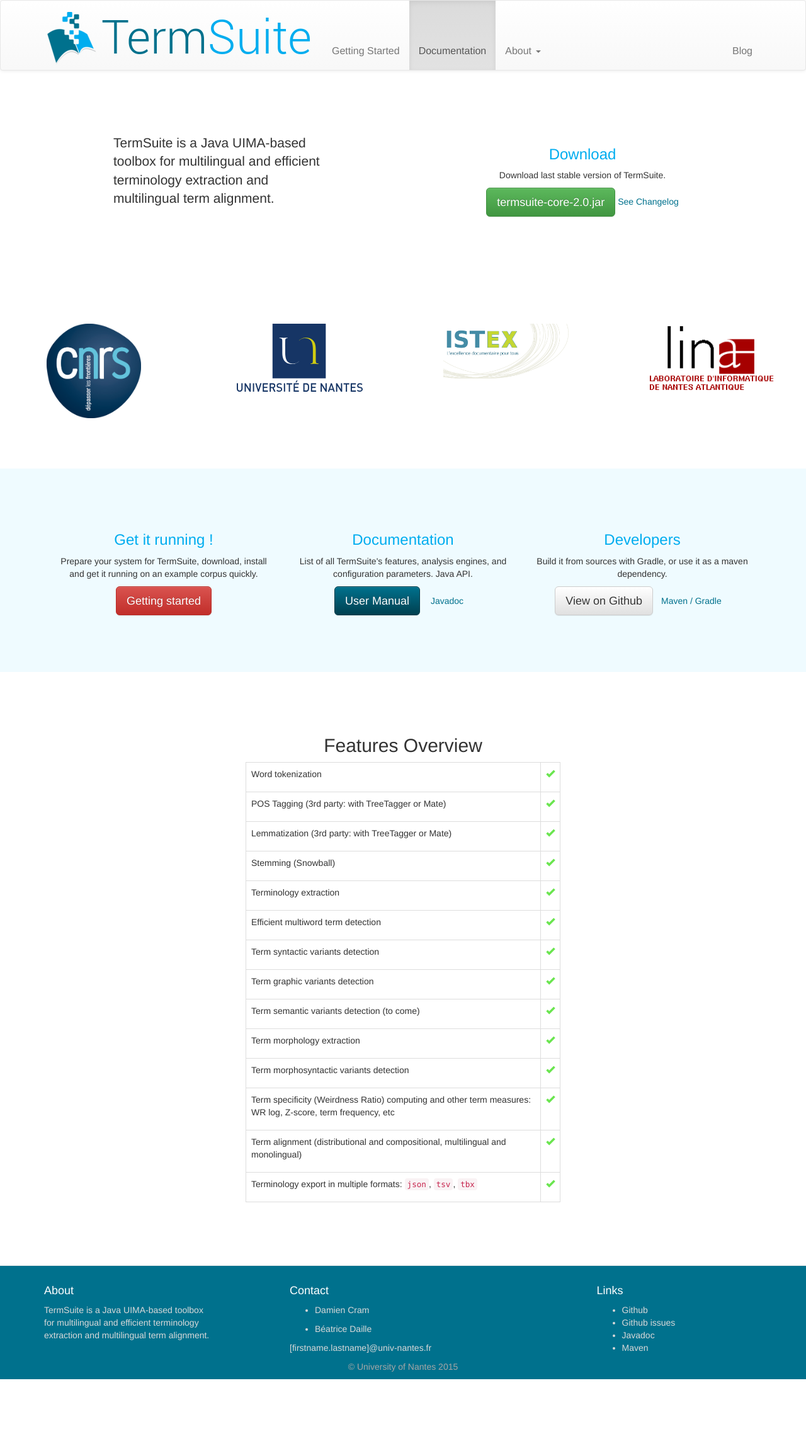
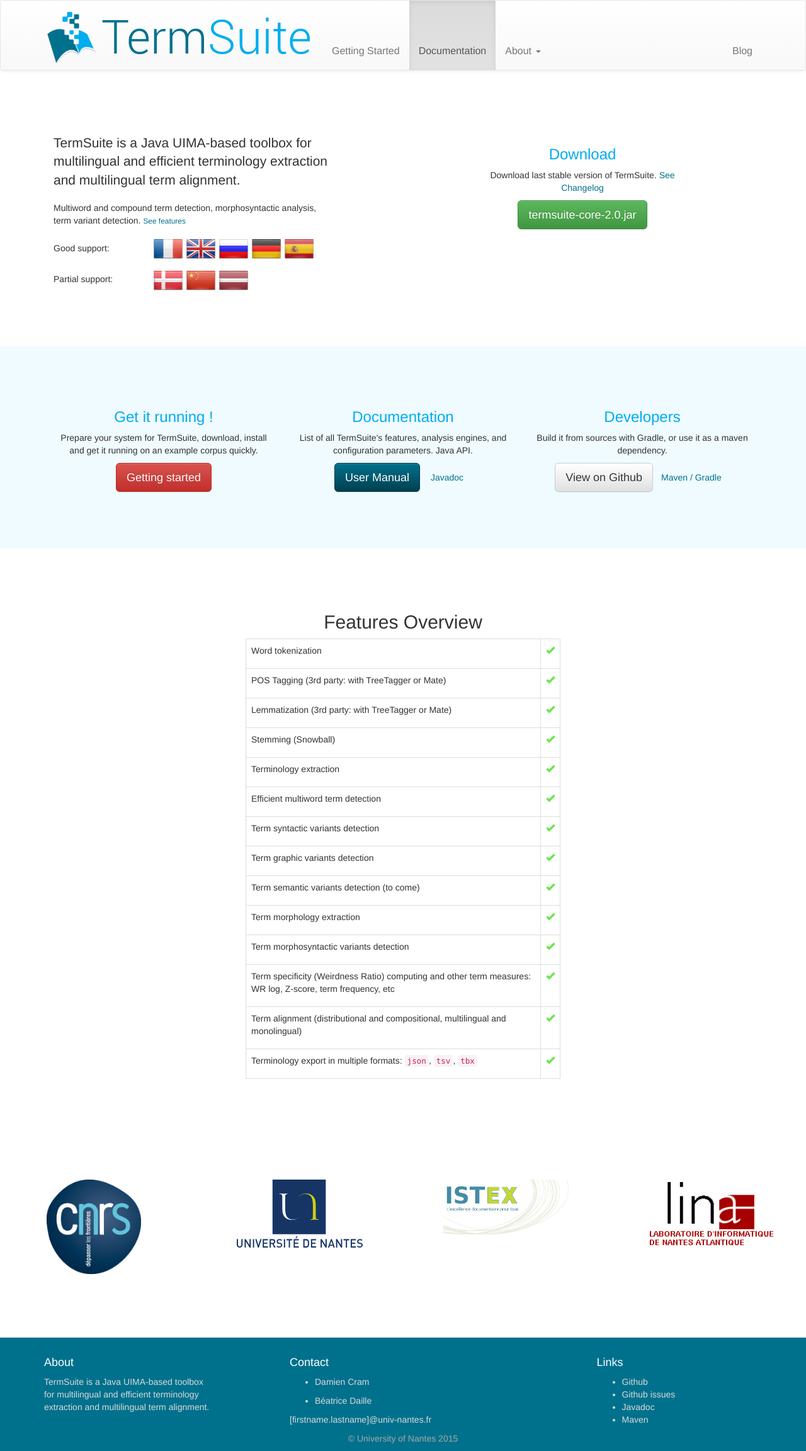
Before and after one commit to termsuite/termsuite.github.io, a Jekyll site: the page built from index.html, in a window 1280 px wide. Shown: the whole page at 63% size. Built offline with Jekyll 4.4.1, drawn with Linux system fonts in a browser that asks for light colours; nearby versions of some CDN libraries; before the commit the page ends 2190 px from its top, so only the background shows below that.

Commit message:
Added languages

```diff
--- a/_sass/_home.scss
+++ b/_sass/_home.scss
@@ -6,7 +6,17 @@
     background-color: lighten($brand-secondary, 50%);
   }
 
-  #features {
+  .row.languages {
+      padding: 0;
+      div {
+        line-height: 48px;
+        img {
+          width: 48px;
+        }
+      }
+  }
+
+  #features-block {
     table {
       max-width: 500px;
       margin: auto;
--- a/index.html
+++ b/index.html
@@ -6,31 +6,54 @@
 
   <div class="row">
     <div class="container">
-      <div class="col-md-1"></div>
-      <div class="col-md-4">
-        <p class="lead">{{site.description}}</p>
+      <div class="col-md-5">
+        <p class="lead">{{site.description}} </p>
+        <p>
+          Multiword and compound term detection, morphosyntactic analysis, term variant detection. <small><a href="#features">See features</a></small>
+        </p>
+        <div class="row languages">
+          <div class="col-md-4">
+            Good support:
+          </div>
+          <div class="col-md-8">
+            {% for l in site.data.languages %}
+              {% if l[1].support == 'good' %}
+                <img src="{{l[1].path}}" alt="{{l[1].name}}" title="{{l[1].name}}">
+              {% endif %}
+            {% endfor %}
+          </div>
+        </div>
+        <div class="row languages">
+          <div class="col-md-4">
+            Partial support:
+          </div>
+          <div class="col-md-8">
+            {% for l in site.data.languages %}
+              {% if l[1].support == 'poor' %}
+                <img  src="{{l[1].path}}" alt="{{l[1].name}}" title="{{l[1].name}}">
+              {% endif %}
+            {% endfor %}
+          </div>
+        </div>
       </div>
       <div class="col-md-2"></div>
       <div class="col-md-4 text-center">
         <h3>Download</h3>
-        <p>Download last stable version of TermSuite.</p>
+        <p>Download last stable version of TermSuite. <a href="/changelog">See Changelog</a>
+        </p>
         <p>
           <a class="btn btn-success btn-lg"
             href="{{site.termsuite.maven}}{{site.termsuite.version}}/termsuite-core-{{site.termsuite.version}}.jar"
             target="blank" role="button">
             termsuite-core-{{site.termsuite.version}}.jar
           </a>
-          <a class=""
-            href="/changelog">
-            See Changelog
-          </a>
+
       </p>
       </div>
       <div class="col-md-1"></div>
     </div>
   </div>
 
-  {% include logos.html %}
 
   <div class="row greyed">
     <div class="container">
@@ -59,8 +82,8 @@
 
   <div class="row">
     <div class="container">
-      <h2 class="text-center">Features Overview</h3>
-      <div id="features" class="">
+      <h2 id="features" class="text-center">Features Overview</h2>
+      <div id="features-block" class="">
         <table class="table table-bordered">
           <tbody>
             {% for f in site.data.features %}
@@ -75,4 +98,6 @@
     </div>
   </div>
 
+  {% include logos.html %}
+
 </div>
```
Also changed, not shown: _data/languages.yml (added, +32 -0 lines), img/flags/China.png (added), img/flags/Denmark.png (added), img/flags/France.png (added), img/flags/Germany.png (added), img/flags/Latvia.png (added), img/flags/Russia.png (added), img/flags/Spain.png (added), img/flags/United-Kingdom.png (added).
